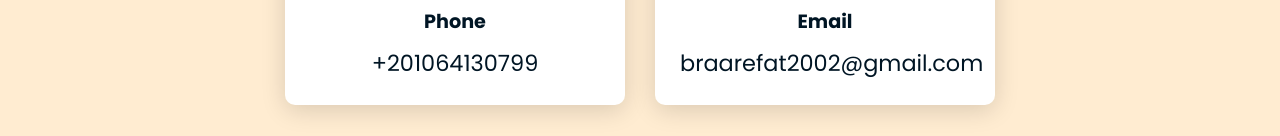
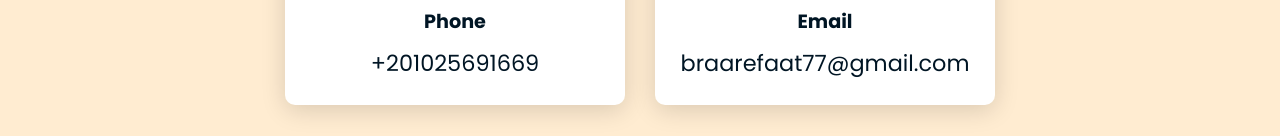
Before and after one commit to BraaRefaat/Portfolio-template, a plain HTML site: page index.html in a window 1280 px wide. Shown: the part 2776-2912 px from the top of the page. Drawn offline with Linux system fonts and the light colour scheme.

Commit message:
Update index.html

```diff
--- a/index.html
+++ b/index.html
@@ -107,7 +107,7 @@
                 </div>
                 <div class="info">
                     <h3>Phone</h3>
-                    <p>+201064130799</p>
+                    <p>+201025691669</p>
                 </div>
             </div>
             <div class="card">
@@ -116,7 +116,7 @@
                 </div>
                 <div class="info">
                     <h3>Email</h3>
-                    <p>braarefat2002@gmail.com</p>
+                    <p>braarefaat77@gmail.com</p>
                 </div>
             </div>
         </div>
```
